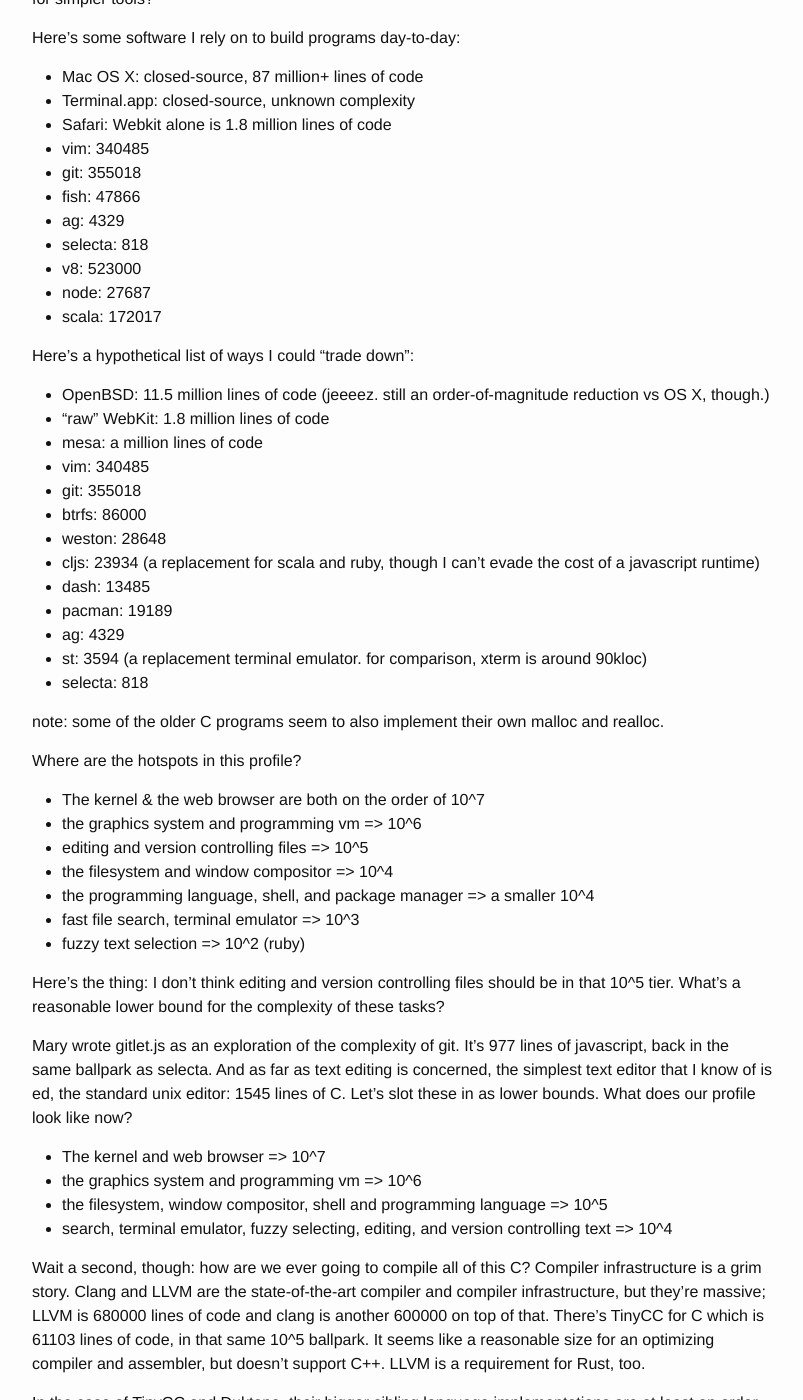
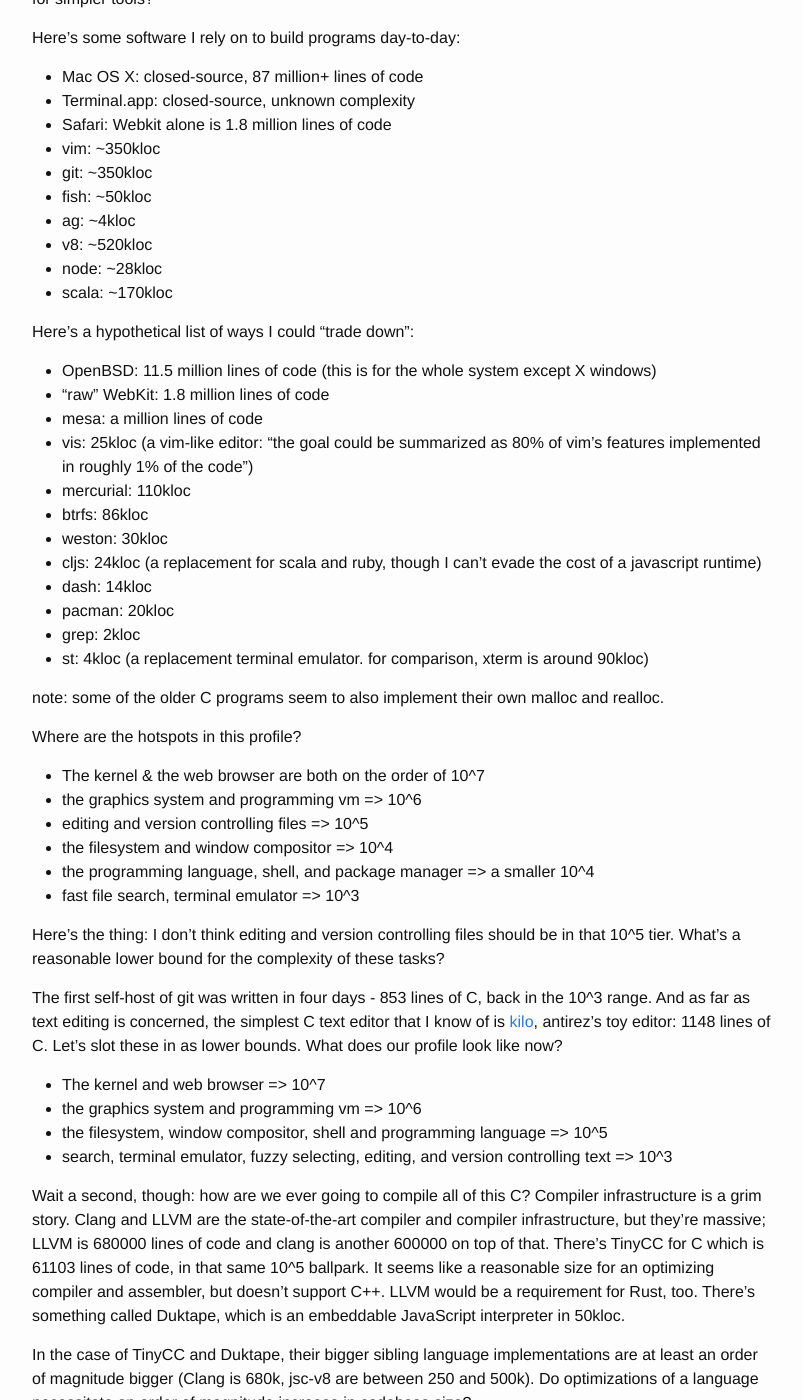
Before and after one commit to stijlist/stijlist.github.io, a Jekyll site: the page built from _posts/2016-09-26-complexity-hotspots.md, in a window 1280 px wide and 1400 px high, scrolled down 990 px. Shown: the whole window, without its empty margins (238-1041 px from the left). Built offline with Jekyll 4.4.1, drawn with Linux system fonts in a browser that asks for light colours; some of the changed text lies outside the part shown.

Commit message:
Write down everything I've learned in the last year

```diff
--- a/_posts/2016-09-26-complexity-hotspots.md
+++ b/_posts/2016-09-26-complexity-hotspots.md
@@ -55,30 +55,28 @@
 - Mac OS X: closed-source, 87 million+ lines of code
 - Terminal.app: closed-source, unknown complexity
 - Safari: Webkit alone is 1.8 million lines of code
-- vim: 340485
-- git: 355018
-- fish: 47866
-- ag: 4329
-- selecta: 818
-- v8: 523000
-- node: 27687
-- scala: 172017
+- vim: ~350kloc
+- git: ~350kloc
+- fish: ~50kloc
+- ag: ~4kloc
+- v8: ~520kloc
+- node: ~28kloc
+- scala: ~170kloc
 
 Here's a hypothetical list of ways I could "trade down":
 
-- OpenBSD: 11.5 million lines of code (jeeeez. still an order-of-magnitude reduction vs OS X, though.)
+- OpenBSD: 11.5 million lines of code (this is for the whole system except X windows)
 - "raw" WebKit: 1.8 million lines of code
 - mesa: a million lines of code
-- vim: 340485
-- git: 355018
-- btrfs: 86000
-- weston: 28648
-- cljs: 23934 (a replacement for scala and ruby, though I can't evade the cost of a javascript runtime)
-- dash: 13485
-- pacman: 19189
-- ag: 4329
-- st: 3594 (a replacement terminal emulator. for comparison, xterm is around 90kloc)
-- selecta: 818
+- vis: 25kloc (a vim-like editor: "the goal could be summarized as 80% of vim's features implemented in roughly 1% of the code")
+- mercurial: 110kloc
+- btrfs: 86kloc
+- weston: 30kloc
+- cljs: 24kloc (a replacement for scala and ruby, though I can't evade the cost of a javascript runtime)
+- dash: 14kloc
+- pacman: 20kloc
+- grep: 2kloc
+- st: 4kloc (a replacement terminal emulator. for comparison, xterm is around 90kloc)
 
 note: some of the older C programs seem to also implement their own malloc and realloc.
 
@@ -90,22 +88,20 @@
 - the filesystem and window compositor => 10^4
 - the programming language, shell, and package manager => a smaller 10^4
 - fast file search, terminal emulator => 10^3
-- fuzzy text selection => 10^2 (ruby)
 
-Here's the thing: I don't think editing and version controlling files
-should be in that 10^5 tier. What's a reasonable lower bound for the
-complexity of these tasks?
+Here’s the thing: I don’t think editing and version controlling files should be
+in that 10^5 tier. What’s a reasonable lower bound for the complexity of these
+tasks?
 
-Mary wrote gitlet.js as an exploration of the complexity of git. It's
-977 lines of javascript, back in the same ballpark as selecta.  And as
-far as text editing is concerned, the simplest text editor that I know of is
-ed, the standard unix editor: 1545 lines of C. Let's slot these in as lower
-bounds. What does our profile look like now?
+The first self-host of git was written in four days - 853 lines of C, back in
+the 10^3 range.  And as far as text editing is concerned, the simplest C text
+editor that I know of is [kilo][kilo], antirez's toy editor: 1148 lines of C. Let's
+slot these in as lower bounds. What does our profile look like now?
 
 - The kernel and web browser => 10^7
 - the graphics system and programming vm => 10^6
 - the filesystem, window compositor, shell and programming language => 10^5
-- search, terminal emulator, fuzzy selecting, editing, and version controlling text => 10^4
+- search, terminal emulator, fuzzy selecting, editing, and version controlling text => 10^3
 
 Wait a second, though: how are we ever going to compile all of this C?
 Compiler infrastructure is a grim story. Clang and LLVM are the
@@ -113,33 +109,38 @@
 LLVM is 680000 lines of code and clang is another 600000 on top of that.
 There's TinyCC for C which is 61103 lines of code, in that same 10^5 ballpark.
 It seems like a reasonable size for an optimizing compiler and assembler, but
-doesn't support C++. LLVM is a requirement for Rust, too.
+doesn't support C++. LLVM would be a requirement for Rust, too.  There's
+something called Duktape, which is an embeddable JavaScript interpreter in
+50kloc.
 
 In the case of TinyCC and Duktape, their bigger sibling language
 implementations are at least an order of magnitude bigger (Clang is 680k,
 jsc-v8 are between 250 and 500k). Do optimizations of a language necessitate an
 order of magnitude increase in codebase size?
 
+A project that's exploring this is [qbe][qbe] - it aims to provide "70% of the
+performance of advanced compilers [ed: think LLVM!] in 10% of the code" -
+currently it's 10kloc.  The folks from the suckless project are working on a C
+frontend for this called [scc][scc], which is a work in progress, but is
+currently 12kloc.
+
 So let's try and split these programs up into categories. Where is most of our
 complexity budget spent? Does the distribution make sense to us?
 
 - programmer interface:
-  - dash: 13485 (C)
-  - selecta: 818 (Ruby)
-  - ag: 4329 (C)
-  - find: 1803 (C)
-  - gitlet: 958 (js)
-  - ed: 1534 (C)
+  - dash: 14kloc (C)
+  - pick: 1kloc (C)
+  - ag: 4kloc (C)
+  - find: 2kloc (C)
+  - git: 1kloc (C)
+  - kilo: 2kloc (C)
 - programming system:
-  - cljs: 23934 (cljs)
-  - v8, spidermonkey, or jsc: 292000-520000 (C++)
+  - tinycc: 61kloc (C)
+  - make: 12kloc
 - user interface:
-  - st: 3594 (C)
-  - weston: 28648 (C)
-  - mesa: 1000000 (C)
+  - st: 4kloc (C)
+  - mesa: 1 million (C)
   - webkit: 2 million (C++)
-- durability, persistence:
-  - btrfs: 86207 (C)
 
 Giant chunks of this are related to performant implementations of javascript
 and the web. It's sobering to realize that part of the legacy of the web
@@ -160,17 +161,25 @@
 I have a hunch that a similar trick could be played with the Mesa codebase, but
 haven't done the investigative work required to verify.
 
-Maybe we're getting into tenable territory?  Maybe tinycc and duktape are below
-the level at which I should be thinking. If that's the case, I could easily
-slot in Clang and node, though I remain agnostic for now. Sans those two, we're
-at a somewhat manageable 79,103 lines of code, not counting tests or docs for
-those codebases that have them (eek).
+Maybe we're getting into tenable territory? Sans graphics and the web, we're at
+a somewhat manageable 100,000 lines of code, not counting tests or docs for
+those codebases that have them (eek). Graphics has seen many interesting
+experiments (check out [nile][nile], from Alan Kay's lab, [tinygl][tinygl], and
+the [tinyrenderer course][tinyrenderer]), and [Servo][servo], Mozilla's
+research browser project, is the first fresh implementation of the Web platform
+in 20 years (both Webkit and Blink came from khtml, which was forked from the
+even earlier khtmlw in 1998), and is an order of magnitude smaller than Webkit
+so far.
 
 I see a lot of promise here. There's stranger complications (how are we going to
 comprehend the web?) but perhaps this is a good place to stop and think.
 
-(eventually)
-servo: 200000 (rust)
-browser.html: 2590 (js)
+_Thanks to Julia, Panashe, and Dan for their feedback on this post._
 
-_Thanks to Julia, Panashe, and Dan for their feedback on this post._
+[qbe]: http://c9x.me/compile/
+[scc]: http://git.suckless.org/scc/
+[kilo]: https://github.com/antirez/kilo
+[nile]: https://github.com/damelang/nile
+[tinygl]: http://bellard.org/TinyGL/
+[tinyrenderer]: https://github.com/ssloy/tinyrenderer/wiki
+[servo]: https://github.com/servo/servo
```
